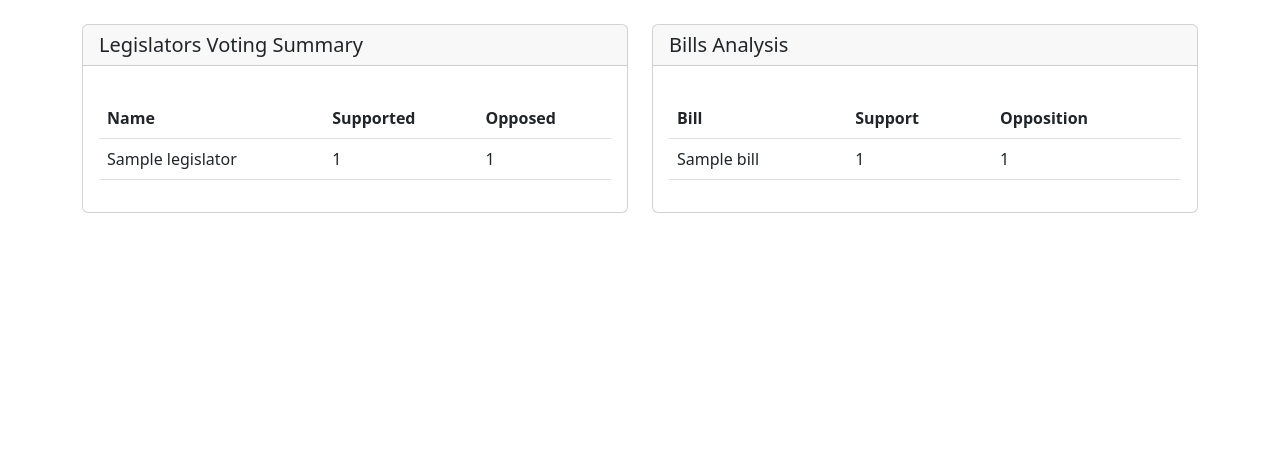
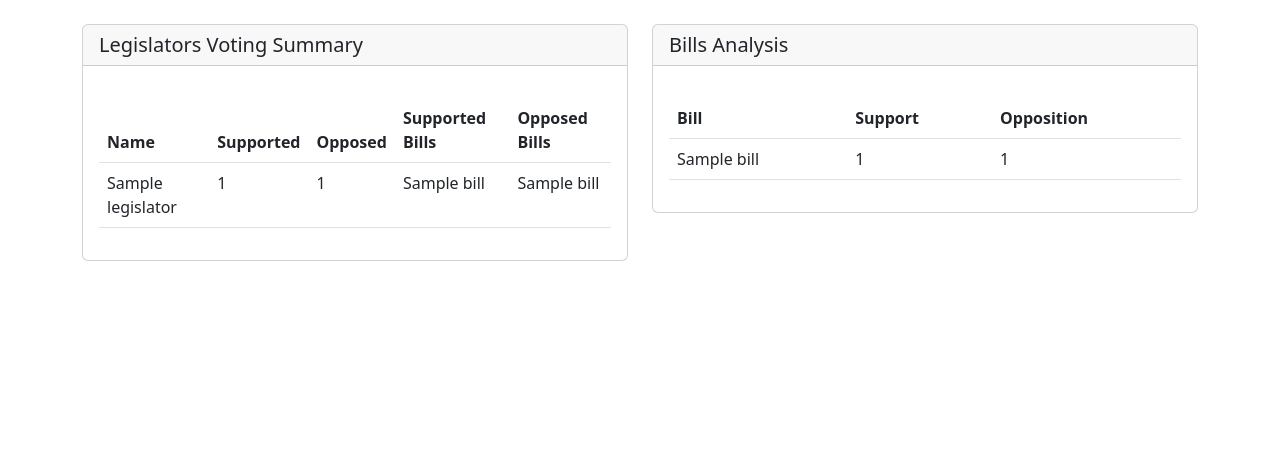
Before and after one commit to renanbmello/quorum_challenge, a Django app: template templates/legislative/home.html in a window 1280 px wide. Shown: the part 56-516 px from the top of the page. Run offline with Django 5.2, Linux system fonts and the light colour scheme; the template is opened without the code that fills it: most values are stand-ins (such as "Sample title", 1, 10 or a date in 2020).

Commit message:
feat: bill analysis and bill rows on legislator list

```diff
--- a/legislative/views.py
+++ b/legislative/views.py
@@ -1,12 +1,13 @@
 from django.shortcuts import render
 from .services.legislative_service import LegislativeService
 
-# Create your views here.
 
 def home(request):
     service = LegislativeService()
     legislators = service.get_legislator_statistics()
+    bills_analysis = service.get_bills_analysis()
 
     return render(request, 'legislative/home.html', {
         'legislators': legislators,
+        'bills_analysis': bills_analysis,
     })
--- a/templates/legislative/home.html
+++ b/templates/legislative/home.html
@@ -18,6 +18,8 @@
                                 <th>Name</th>
                                 <th>Supported</th>
                                 <th>Opposed</th>
+                                <th>Supported Bills</th>
+                                <th>Opposed Bills</th>
                             </tr>
                         </thead>
                         <tbody>
@@ -26,6 +28,20 @@
                                 <td>{{ legislator.name }}</td>
                                 <td>{{ legislator.supported_count }}</td>
                                 <td>{{ legislator.opposed_count }}</td>
+                                <td>
+                                    <ul class="list-unstyled mb-0">
+                                        {% for bill in legislator.supported_bills %}
+                                            <li>{{ bill }}</li>
+                                        {% endfor %}
+                                    </ul>
+                                </td>
+                                <td>
+                                    <ul class="list-unstyled mb-0">
+                                        {% for bill in legislator.opposed_bills %}
+                                            <li>{{ bill }}</li>
+                                        {% endfor %}
+                                    </ul>
+                                </td>
                             </tr>
                             {% endfor %}
                         </tbody>
```
Also changed, not shown: legislative/services/legislative_service.py (+22 -0 lines).
